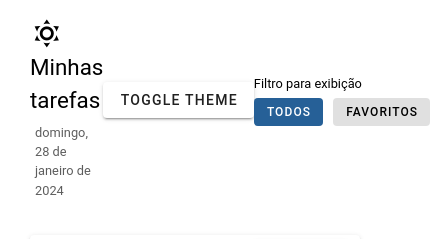
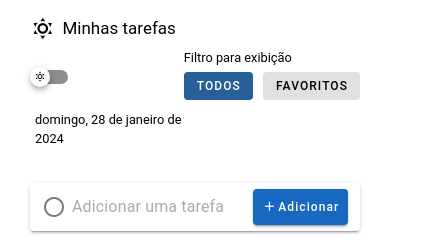
Before and after one commit to JoonLima/organize, a Vue app: page / in a window 390 px wide. Shown: the top 239 px of the page, 430 px wide, since content can reach past the window. Built offline with nearby package versions, Linux system fonts and the light colour scheme; no server answers.

Commit message:
Adicionando mudança de tema

```diff
--- a/src/components/SwitchTheme.vue
+++ b/src/components/SwitchTheme.vue
@@ -1,5 +1,11 @@
 <template>
-  <v-btn @click="toggleTheme">toggle theme</v-btn>
+  <v-switch
+    v-model="tema"
+    :onchange="alterarTema"
+    false-icon="mdi-weather-sunny"
+    true-icon="mdi-weather-night"
+    hide-details
+  ></v-switch>
 
 </template>
 
@@ -10,16 +16,16 @@ export default {
   name: 'SwitchTheme',
   data() {
     return {
-      theme: useTheme()
+      theme: useTheme(),
+      tema: false,
     }
   },
 
   methods:{
-    toggleTheme(){
+    alterarTema(){
       this.theme.global.name = this.theme.global.current.dark ? 'light' : 'dark'
     }
-  }
-
+  },
 
 }
 </script>
--- a/src/views/MinhasTarefas.vue
+++ b/src/views/MinhasTarefas.vue
@@ -5,14 +5,13 @@
         <div class="texto">
           <v-icon>mdi-weather-sunny</v-icon>
           <span>Minhas tarefas</span>
+          <switch-theme />
         </div>
 
         <div class="data">
           <span>{{formatarDataCabecalho}}</span>
         </div>
       </div>
-
-      <switch-theme />
 
         <div class="filtro">
           <div class="titulo-filtro">
@@ -111,9 +110,9 @@ export default {
 
 
 
-  // mounted(){
-  //   this.obterTodos();
-  // }
+  mounted(){
+    this.obterTodos();
+  }
 }
 </script>
 
@@ -133,10 +132,15 @@ export default {
   flex-direction: column;
 }
 
+.titulo-cabecalho .texto{
+  display: flex;
+  align-items: center;
+  gap: 7px;
+}
+
 .cabecalho .data{
   margin-left: 5px;
   font-size: .8rem;
-  color: rgba(0, 0, 0, 0.637);
 }
 
 .conteudo{
@@ -179,4 +183,12 @@ export default {
   font-size: .8rem;
 }
 
+@media (max-width: 600px) {
+  .titulo-cabecalho .texto{
+    flex-wrap: wrap;
+    font-size: 17px;
+  }
+
+}
+
 </style>
```
